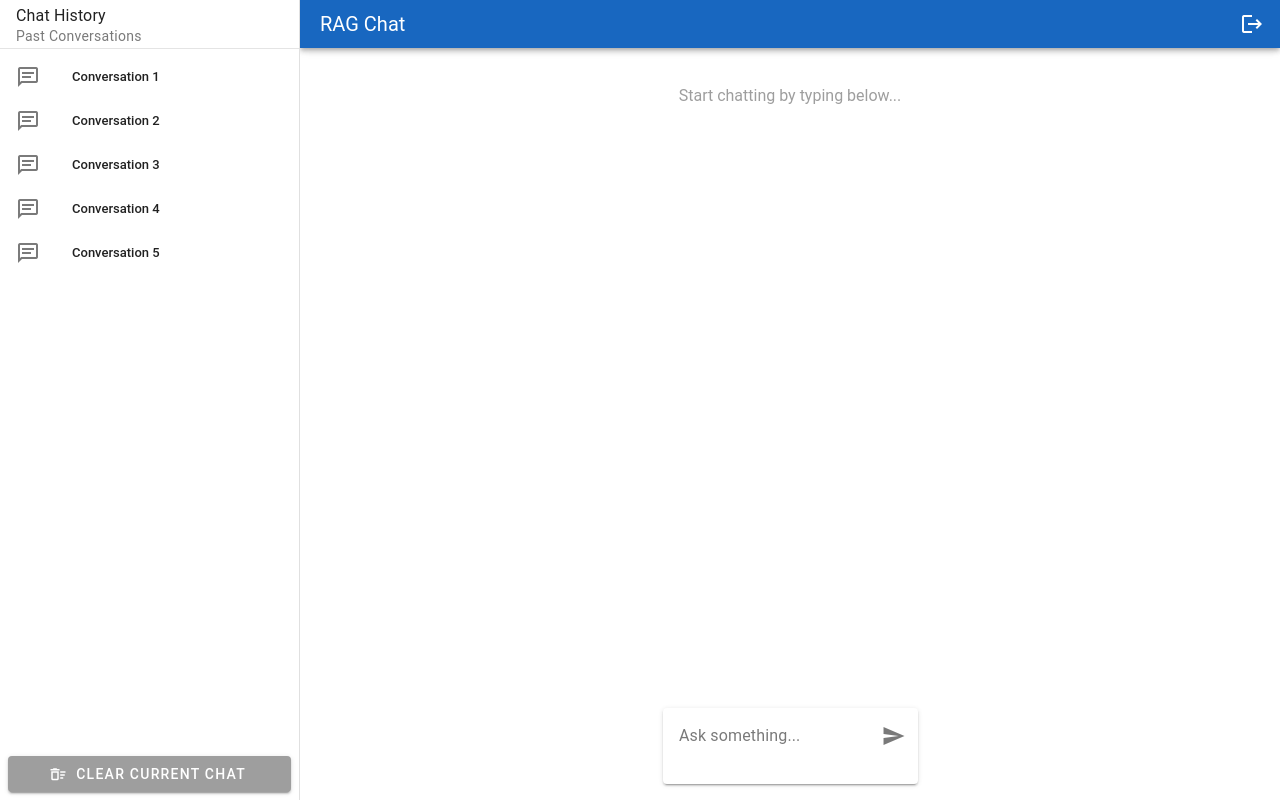
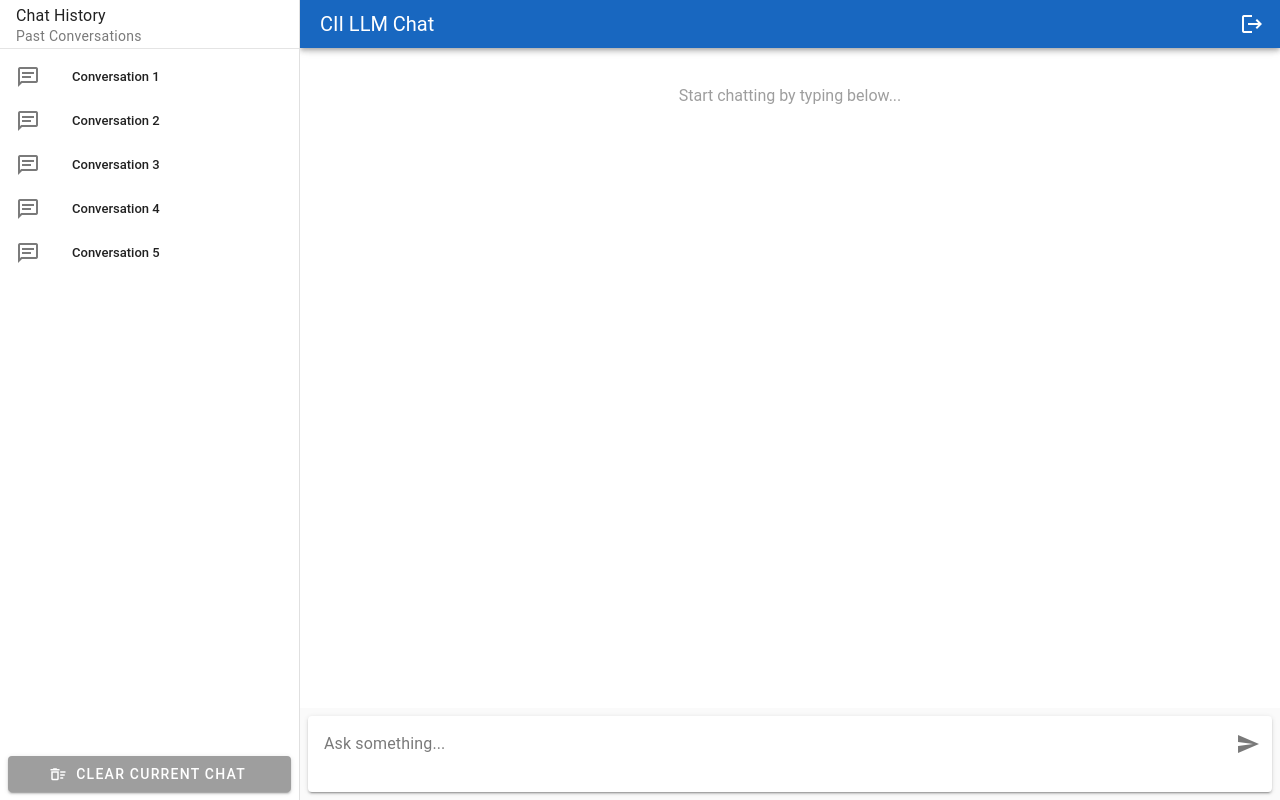
Before and after one commit to cii-llm/rag-frontend, a Vue app: page / in a window 1280 px wide. Built offline with nearby package versions, Linux system fonts and the light colour scheme.

Commit message:
Fix width of message window

```diff
--- a/src/views/ChatView.vue
+++ b/src/views/ChatView.vue
@@ -1,11 +1,10 @@
 
 <template>
     <v-layout class="fill-height">
-    <!-- Navigation Drawer for Chat History -->
+      <!-- Navigation Drawer (No changes needed here) -->
       <v-navigation-drawer v-model="drawerOpen" :permanent="isDesktop" location="left" width="300">
         <v-list-item title="Chat History" subtitle="Past Conversations"></v-list-item>
         <v-divider></v-divider>
-      <!-- Placeholder for history items -->
         <v-list nav density="compact">
           <v-list-item
             v-for="i in 5"
@@ -14,7 +13,6 @@
             link
             prepend-icon="mdi-message-text-outline"
           >
-          <!-- Add logic later to load past chats -->
           </v-list-item>
         </v-list>
          <template v-slot:append>
@@ -26,20 +24,22 @@
         </template>
       </v-navigation-drawer>
 
-    <!-- Main Chat Area -->
+      <!-- App Bar (No changes needed here) -->
       <v-app-bar color="primary" density="compact">
          <v-app-bar-nav-icon v-if="!isDesktop" @click="drawerOpen = !drawerOpen"></v-app-bar-nav-icon>
-      <v-app-bar-title>RAG Chat</v-app-bar-title>
+        <v-app-bar-title>CII LLM Chat</v-app-bar-title>
         <v-spacer></v-spacer>
-      <!-- Add user menu/logout button here -->
         <v-btn icon="mdi-logout" title="Logout"></v-btn>
       </v-app-bar>
 
-    <v-main style="height: 100vh;">
-      <v-container fluid class="pa-0 fill-height d-flex flex-column chat-container">
-        <!-- Scrollable message list -->
-        <div class="flex-grow-1 overflow-y-auto pa-4" ref="messageContainerRef">
-          <!-- Display Messages -->
+      <!-- === Modified v-main === -->
+      <!-- Make v-main itself a flex column -->
+      <v-main style="height: 100vh; display: flex; flex-direction: column;">
+
+        <!-- Scrollable message list container -->
+        <!-- Let this container grow and scroll -->
+        <v-container fluid class="pa-4 flex-grow-1 overflow-y-auto" ref="messageContainerRef">
+          <!-- Display Messages (No changes needed here) -->
           <template v-if="chatStore.messages.length === 0">
              <p class="text-center text-grey my-5">Start chatting by typing below...</p>
           </template>
@@ -50,16 +50,19 @@
               :message="msg"
             />
           </template>
-           <!-- Loading Indicator -->
+           <!-- Loading Indicator (No changes needed here) -->
            <div v-if="chatStore.isLoading" class="d-flex justify-start pa-4">
               <v-progress-circular indeterminate color="primary" size="24"></v-progress-circular>
               <span class="ml-2 text-grey">Thinking...</span>
            </div>
-        </div>
+        </v-container>
+        <!-- === End Message Container === -->
 
-        <!-- Input area -->
-        <div class="flex-shrink-0 pa-4 pt-0">
-           <!-- Display Error -->
+
+        <!-- === Input area - Now directly inside v-main === -->
+        <!-- Use v-sheet for background/padding control, it will take full width -->
+        <v-sheet color="grey-lighten-5" class="pa-2 flex-shrink-0">
+           <!-- Display Error (No changes needed here) -->
            <v-alert
              v-if="chatStore.error"
              type="error"
@@ -71,69 +74,59 @@
            >
              {{ chatStore.error }}
            </v-alert>
+           <!-- ChatInput component -->
            <ChatInput
              @send-message="handleSendMessage"
              :loading="chatStore.isLoading"
            />
-        </div>
-      </v-container>
+        </v-sheet>
+        <!-- === End Input Area === -->
+
       </v-main>
+      <!-- === End Modified v-main === -->
+
     </v-layout>
   </template>
 
   <script setup>
+    // Script content remains the same as before
     import { ref, watch, onMounted, computed, nextTick } from 'vue';
-import { useDisplay } from 'vuetify' // Import useDisplay for responsiveness
+    import { useDisplay } from 'vuetify'
     import ChatInput from '@/components/ChatInput.vue';
     import ChatMessage from '@/components/ChatMessage.vue';
-import { useChatStore } from '@/store/chat'; // Import the chat store
+    import { useChatStore } from '@/store/chat';
 
     const chatStore = useChatStore();
-const messageContainerRef = ref(null); // Ref for the scrollable container
+    const messageContainerRef = ref(null);
+    const { mdAndUp } = useDisplay();
+    const isDesktop = computed(() => mdAndUp.value);
+    const drawerOpen = ref(isDesktop.value);
+    watch(isDesktop, (newVal) => { if(newVal) drawerOpen.value = true; });
 
-// --- Responsive Drawer ---
-const { mdAndUp } = useDisplay(); // Vuetify composable for breakpoints
-const isDesktop = computed(() => mdAndUp.value);
-const drawerOpen = ref(isDesktop.value); // Open by default on desktop, closed on mobile
-watch(isDesktop, (newVal) => {
-    // Keep drawer open if switching to desktop, allow closing if switching to mobile
-    if(newVal) drawerOpen.value = true;
-});
-// --- End Responsive Drawer ---
-
-
-// --- Auto Scrolling ---
     const scrollToBottom = async () => {
-  await nextTick(); // Wait for DOM to update after message added
+      await nextTick();
       const container = messageContainerRef.value;
       if (container) {
         container.scrollTop = container.scrollHeight;
       }
     };
+    watch(() => chatStore.messages, scrollToBottom, { deep: true });
+    onMounted(scrollToBottom);
 
-// Watch the messages array. When it changes, scroll to bottom.
-watch(() => chatStore.messages, scrollToBottom, { deep: true });
-
-// Scroll to bottom when component mounts (e.g., if loading history)
-onMounted(scrollToBottom);
-// --- End Auto Scrolling ---
-
-
-// --- Send Message Handler ---
     const handleSendMessage = (messageText) => {
-  chatStore.sendMessage(messageText); // Delegate logic to the store action
+      chatStore.sendMessage(messageText);
     };
-// --- End Send Message Handler ---
-
   </script>
 
   <style scoped>
-.chat-container {
-  /* Calculate max height based on app bar height (compact is 48px) */
-  max-height: calc(100vh - 48px);
-  height: calc(100vh - 48px);
+    /* Remove the old .chat-container style if it exists */
+
+    /* Ensure the message container takes up available space */
+    .v-container.flex-grow-1 {
+        min-height: 0; /* Helps flex-grow work correctly in column layout */
     }
 
-/* Ensure the main content area respects the drawer */
-/* Vuetify usually handles this with v-main, but double-check if needed */
+    /* Optional: Ensure v-main content doesn't go under the app bar */
+    /* Vuetify usually handles this, but add if needed */
+    /* .v-main { padding-top: 48px !important; } */ /* Adjust 48px if app-bar density changes */
   </style>
```
Lines whose indentation alone changed are shown as unchanged.
